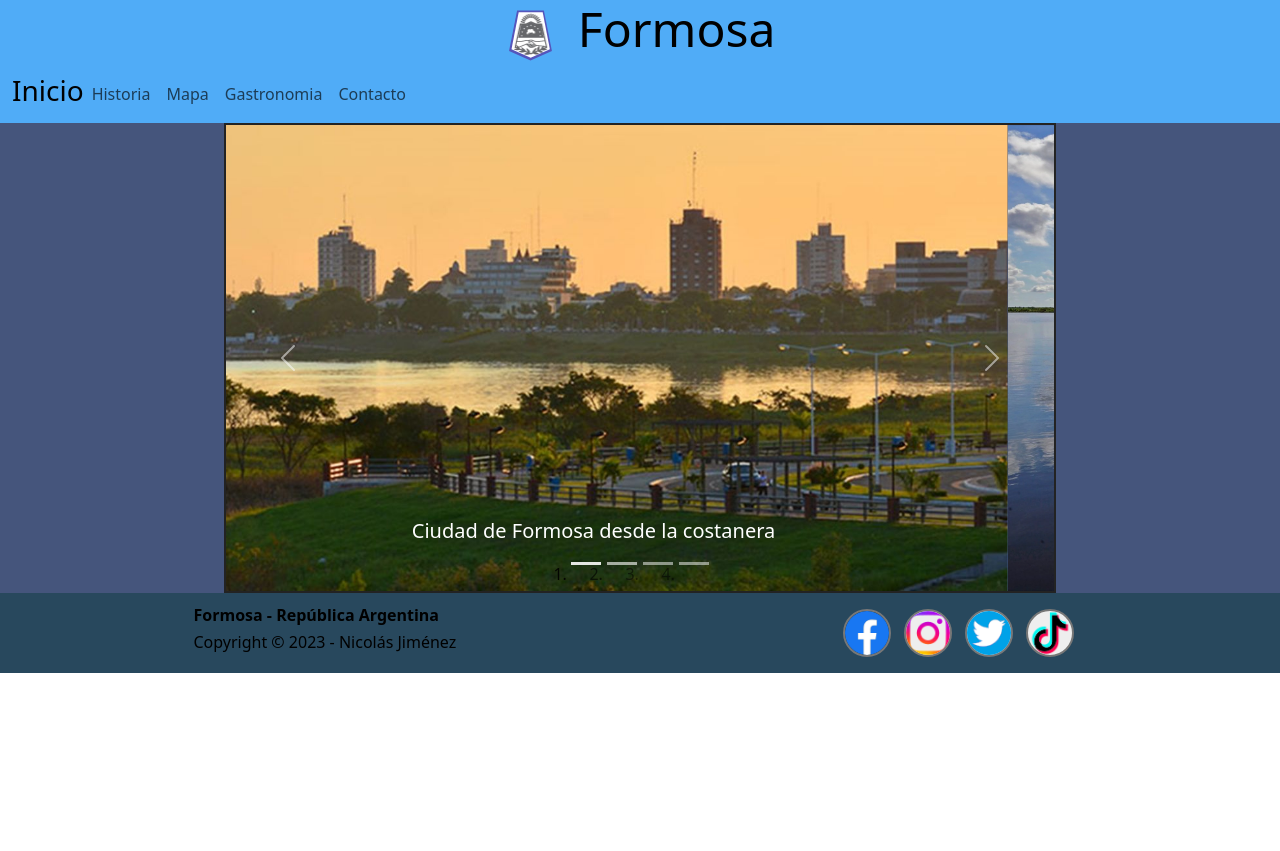
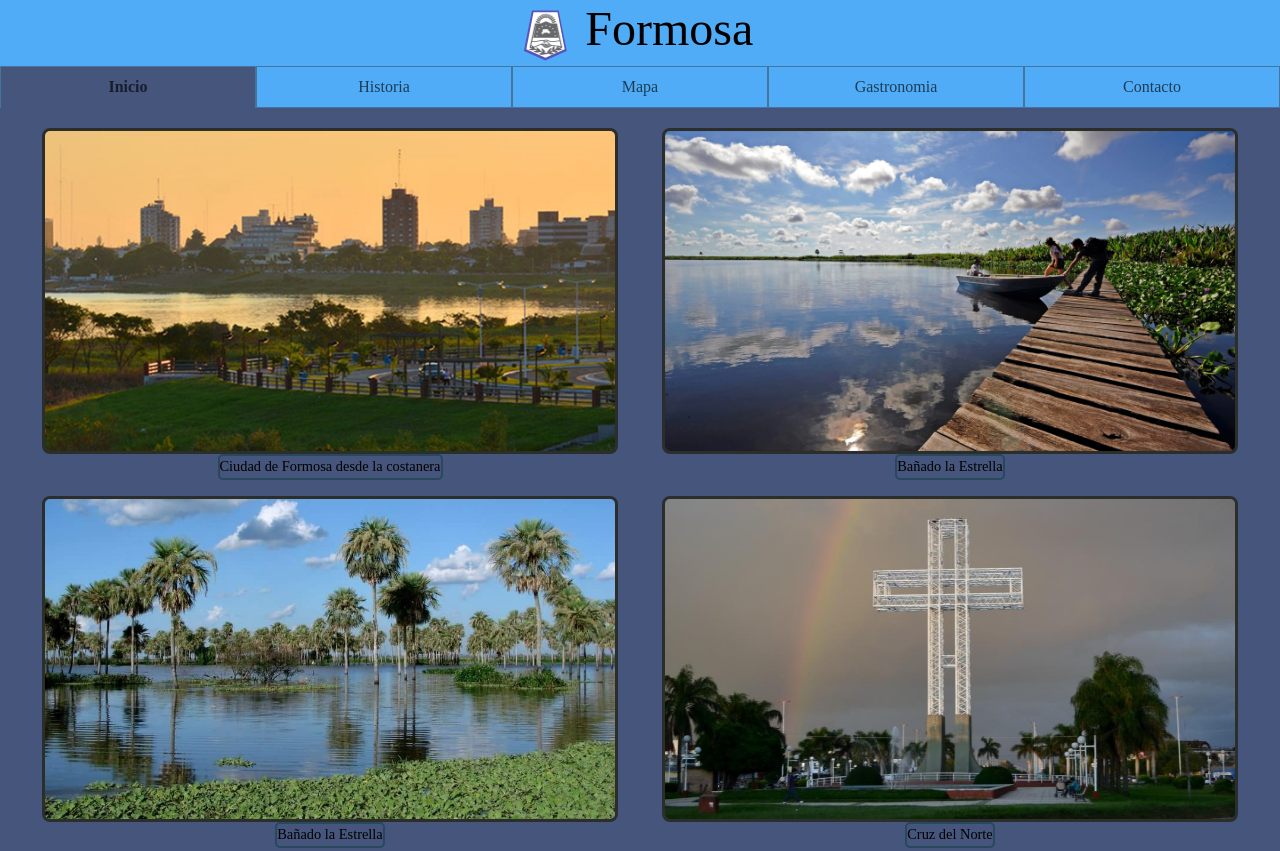
Before and after one commit to nicolasjimenezz/Formosa-InfoWeb, a plain HTML site: page index.html in a window 1280 px wide. Shown: the top 851 px of the page. Before the commit the page ends 800 px from the top, so only its background shows below. Drawn offline with Linux system fonts and the light colour scheme.

Commit message:
Arreglos de HEADER, MAIN y FOOTER del index para que sean responsive

```diff
--- a/css/styles-old.css
+++ /dev/null
@@ -1,147 +0,0 @@
-@font-face {
-    font-family: 'Roboto', sans-serif;
-    src: url(../fonts/Roboto/Roboto-Light.ttf);
-}
-
-*{
-    margin: 0;
-    padding: 0;
-    list-style: none;
-    font-family: Roboto-light;
-    font-weight: 400;
-}
-
-.pentagon{
-    position: absolute;
-    height: 53px;
-    width: 54px;
-    background-color: #5555bb;
-    clip-path: polygon(50% 100%, 90% 82%, 75% 5%, 25% 5%, 10% 82%);
-}
-
-.logo {
-    width: 48px;
-    height: 48px;
-    /*                       Rojo verde amarillo azul rosa */
-    clip-path: polygon(50% 100%, 90% 82%, 75% 5%, 25% 5%, 10% 82%);
-    margin: 2px 0px 0px 3px
-}
-
-nav{
-    background-color: #50acf7;
-    display: grid;
-    grid-template-areas: "none logo h1 h1 h1 h1"
-    "none nav-tabs nav-tabs nav-tabs nav-tabs nav-icon";
-    grid-template-columns: repeat(6, 1fr);
-    grid-template-rows: 1fr 1fr;
-}
-
-.logo-container{
-    grid-area: logo;
-}
-
-h1{
-    grid-area: h1;
-    font-weight: bolder;
-    font-size: 3em;
-    margin-left: 3vw;
-}
-
-.nav-tabs{
-    grid-area: nav-tabs;
-    font-size: 1.5em;
-    display: flex;
-    justify-content: space-evenly;
-    align-self: center;
-}
-
-nav li a{
-    color: #000000;
-    text-decoration: none;
-}
-
-.nav-menu-icon{
-    grid-area: nav-icon;
-    width: 5vh;
-    justify-self: center;
-    align-self: center;
-}
-
-main {
-    background-color: #45557c;
-    display: grid;
-    grid-template-columns: 1fr;
-    grid-template-rows: repeat(4, 1fr);
-    justify-items: center;
-}
-
-.caja-paisaje{
-    margin: 2.5vh 0 2.5vh 0;
-    display: flex;
-    flex-direction: column;
-    flex-wrap: wrap;
-    width: 95vw;
-    align-items: center;
-    align-content: center;
-}
-
-main img{
-    border: 3px solid #666666;
-    border-radius: 8px;
-    width: 100%;
-}
-
-main figcaption{
-    border: 2px solid #28485d;
-    font-size: 0.9em;
-}
-
-footer {
-    background-color: #28485d;
-    display: flex;
-    flex-wrap: wrap;
-    justify-content: space-around;
-    min-height: 10vh;
-}
-
-.footer-ubicacion{
-    font-weight: bold;
-}
-
-.footer-titles{
-    display: flex;
-    flex-wrap: wrap;
-    flex-direction: column;
-    justify-content: center;
-}
-
-.footer-links{
-    display: flex;
-    flex-wrap: wrap;
-    align-content: center;
-    justify-content: space-evenly;
-}
-
-.social-media{
-    display: flex;
-    height: 48px;
-    width: 48px;
-    border-radius: 48px;
-    border: 2px solid #777777;
-    margin-right: 1vw;
-}
-
-.ig, .tw, .tk{
-    background-color: #eeeeee;
-}
-
-.tw{
-    position: relative;
-}
-
-/*
-Breakpoints:
-hasta 767
-768 a 1023
-1024 en adelante
-*/
--- a/css/styles.css
+++ b/css/styles.css
@@ -1,21 +1,26 @@
+@font-face {
+    font-family: 'Roboto', sans-serif;
+    src: url(../fonts/Roboto/Roboto-Light.ttf);
+}
+
 *{
     margin: 0;
     padding: 0;
     color: #000000;
+    font-family: Roboto-light;
 }
+
+/* HEADER - LOGO Y TITULO */
 
 header{
     background-color: #50acf7;
     display: grid;
 }
 
-/* .pentagon{
-    position: absolute;
-    height: 53px;
-    width: 54px;
-    background-color: #5555bb;
-    clip-path: polygon(50% 100%, 90% 82%, 75% 5%, 25% 5%, 10% 82%);
-} */
+.nav-titulo{
+    justify-self: center;
+    align-items: center;
+}
 
 .pentagon{
     position: absolute;
@@ -33,18 +38,64 @@ header{
     margin: 2px 0px 0px 3px
 }
 
-.nav-titulo{
-    justify-self: center;
-    align-items: center;
-}
-
 h1{
     font-size: 3em;
 }
 
+/* HEADER - NAVBAR */
+
+.navbar{
+    --bs-navbar-padding-x: 3;
+}
+
+.container-fluid-personal{
+    --bs-gutter-x: 0;
+}
+
+.nav-link-personal{
+    width: 20%;
+    border: 1px solid #45759c;
+    text-align: center;
+}
+
+.activo{
+    font-weight: 700;
+    background-color: #45557c;
+    border-bottom: none;
+}
+
+/* MAIN */
+
 main{
     background-color: #45557c;
     display: grid;
+    padding: 2.5vh;
+}
+
+.galeria-desktop{
+    display: grid;
+    grid-template-rows: repeat(2, 1fr);
+    grid-template-columns: repeat(2, 1fr);
+}
+
+.caja-paisaje{
+    display: flex;
+    flex-wrap: wrap;
+    justify-content: center;
+}
+
+.caja-paisaje img{
+    width: 45vw;
+    align-items: center;
+    align-content: center;
+    border: 3px solid #2c2e2c;
+    border-radius: 8px;
+}
+
+main figcaption{
+    border: 2px solid #28485d;
+    font-size: 0.9em;
+    border-radius: 5px;
 }
 
 #carouselWithCaptions{
@@ -53,12 +104,18 @@ main{
     border: 2px solid #232323;
 }
 
+/* FOOTER */
+
 footer {
     background-color: #28485d;
     display: flex;
     flex-wrap: wrap;
     justify-content: space-around;
     min-height: 10vh;
+}
+
+#foot{
+    --bs-gutter-x: 0;   /* para eliminar el gutter no deseado de bootstrap */
 }
 
 footer h4{
@@ -73,6 +130,7 @@ footer h4{
     display: flex;
     flex-wrap: wrap;
     flex-direction: column;
+    align-items: center;
     justify-content: center;
 }
 
@@ -80,7 +138,7 @@ footer h4{
     display: flex;
     flex-wrap: wrap;
     align-content: center;
-    justify-content: space-evenly;
+    justify-content: center;
 }
 
 .social-media{
@@ -99,3 +157,36 @@ footer h4{
 .tw{
     position: relative;
 }
+
+/* MEDIA QUERIES */
+
+@media screen and (min-width:768px){
+    .titulo-mobile{
+        display: none;
+    }
+    .navbar-personal{
+        width: 100%;
+        justify-content: space-around;
+    }
+    #carouselWithCaptions{
+        display: none;
+    }
+}
+
+@media screen and (max-width:768px){
+    .galeria-desktop{
+        display: none;
+    }
+    .navbar-personal{
+        align-items: center;
+    }
+    .nav-link-personal{
+        width: 100%;
+    }
+    .activo{
+        display: none;
+    }
+    .footer-links{
+        width: 100%;
+    }
+}
--- a/index.html
+++ b/index.html
@@ -13,29 +13,51 @@
     <div class="row nav-titulo">
       <!-- logo/escudo -->
       <div class="col-3 logo-container">
-          <div class="pentagon"></div> <!-- Clip path para el logo -->
+          <div class="pentagon"></div> <!-- Clip path logo -->
           <img class="logo" src="./images/logo-escudo.jpg" alt="Logo escudo de Formosa">
       </div>
       <h1 class="col-9">Formosa</h1>
     </div>
     <nav class="navbar navbar-expand-md">
-      <div class="container-fluid">
-        <h3>Inicio</h3>
+      <div class="container-fluid container-fluid-personal">
+        <h3 class="titulo-mobile">Inicio</h3> <!-- CORRER H3 al medio -->
         <button class="navbar-toggler" type="button" data-bs-toggle="collapse" data-bs-target="#navbarNavAltMarkup" aria-controls="navbarNavAltMarkup" aria-expanded="false" aria-label="Toggle navigation">
           <span class="navbar-toggler-icon"></span>
         </button>
         <div class="collapse navbar-collapse" id="navbarNavAltMarkup">
-          <div class="navbar-nav">
-            <a class="nav-link" href="./pages/historia.html">Historia</a>
-            <a class="nav-link" href="./pages/mapa.html">Mapa</a>
-            <a class="nav-link" href="./pages/gastronomia.html">Gastronomia</a>
-            <a class="nav-link" href="./pages/contacto.html">Contacto</a>
+          <div class="navbar-nav navbar-personal">
+            <a class="nav-link nav-link-personal activo" href="./index.html">Inicio</a>
+            <a class="nav-link nav-link-personal" href="./pages/historia.html">Historia</a>
+            <a class="nav-link nav-link-personal" href="./pages/mapa.html">Mapa</a>
+            <a class="nav-link nav-link-personal" href="./pages/gastronomia.html">Gastronomia</a>
+            <a class="nav-link nav-link-personal" href="./pages/contacto.html">Contacto</a>
           </div>
         </div>
       </div>
     </nav>
   </header>
   <main>
+    <!-- DESKTOP GALLERY -->
+    <div class="galeria-desktop">
+      <figure class="caja-paisaje">
+        <img src="./images/index/1.jpg" alt="Imagen ciudad de Formosa">
+        <figcaption>Ciudad de Formosa desde la costanera</figcaption>
+      </figure>
+      <figure class="caja-paisaje">
+        <img src="./images/index/2.jpg" alt="Imagen del Bañado la Estrella">
+        <figcaption>Bañado la Estrella</figcaption>
+      </figure>
+      <figure class="caja-paisaje">
+        <img src="./images/index/3.jpg" alt="Imagen 2 Bañado la Estrella">
+        <figcaption>Bañado la Estrella</figcaption>
+      </figure>
+      <figure class="caja-paisaje">
+        <img src="./images/index/4.jpg" alt="Imagen Cruz del Norte de la ciudad de Formosa">
+        <figcaption>Cruz del Norte</figcaption>
+      </figure>
+    </div>
+
+    <!-- CAROUSEL MOBILE -->
     <div id="carouselWithCaptions" class="carousel slide" data-bs-ride="carousel">
       <ol class="carousel-indicators">
         <li data-bs-target="#carouselWithCaptions" data-bs-slide-to="0" class="active"></li>
@@ -71,12 +93,12 @@
       </a>
     </div>
   </main>
-  <footer> <!-- Usé flexbox para posicionar las cajas -->
-    <div class="footer-titles">
+  <footer id="foot" class="row">
+    <div class="col-6 footer-titles">
       <h4 class="footer-ubicacion">Formosa - República Argentina</h4>
       <h4>Copyright &copy; 2023 - Nicolás Jiménez</h4>
     </div>
-    <div class="footer-links">
+    <div class="col-6 footer-links">
       <a href="https://www.facebook.com/MinTurFormosa" target=_blank><img class="social-media fb" src="./images/fb.png"></a>
       <a href="https://www.instagram.com/minturformosa/" target=_blank><img class="social-media ig" src="./images/ig.png"></a>
       <a href="https://www.twitter.com/minturformosa" target=_blank><img class="social-media tw" src="./images/tw1.1.png"></a>
```
Also changed, not shown: images/bars-solid222.svg (deleted).
